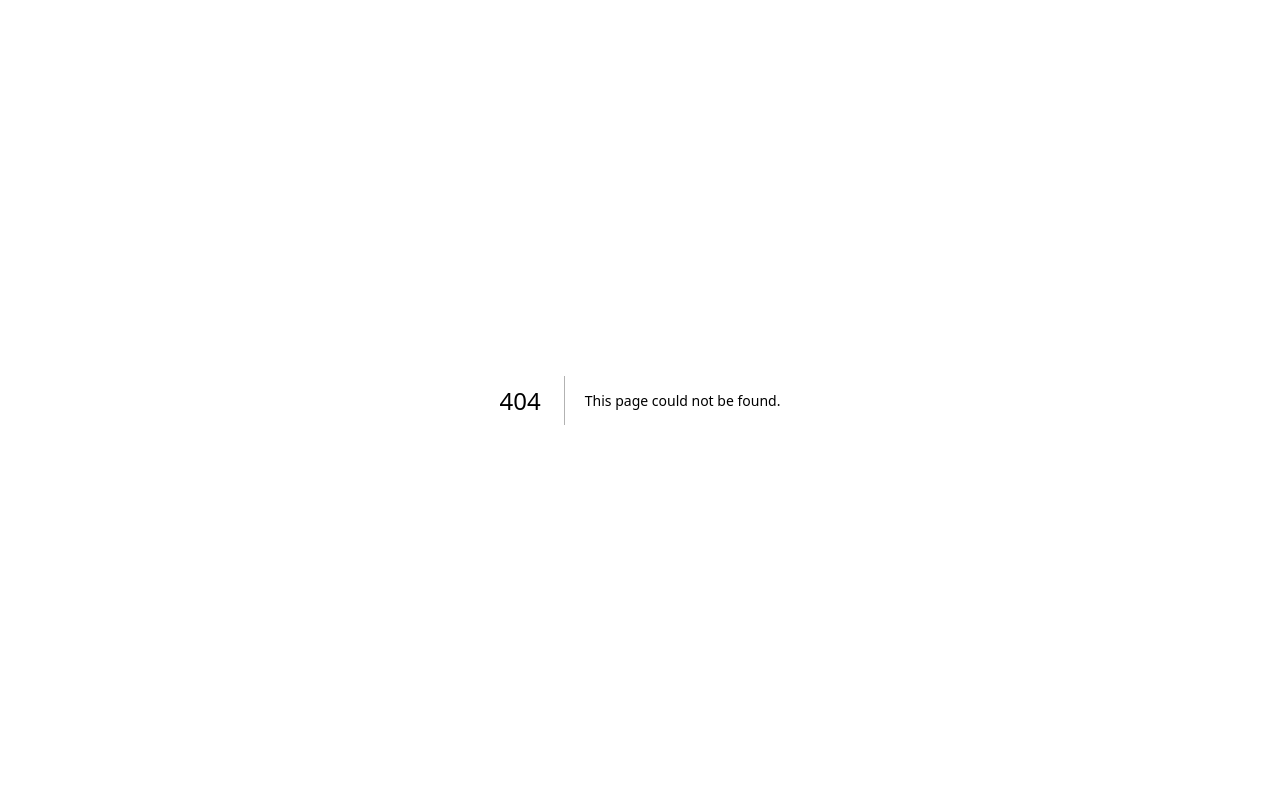
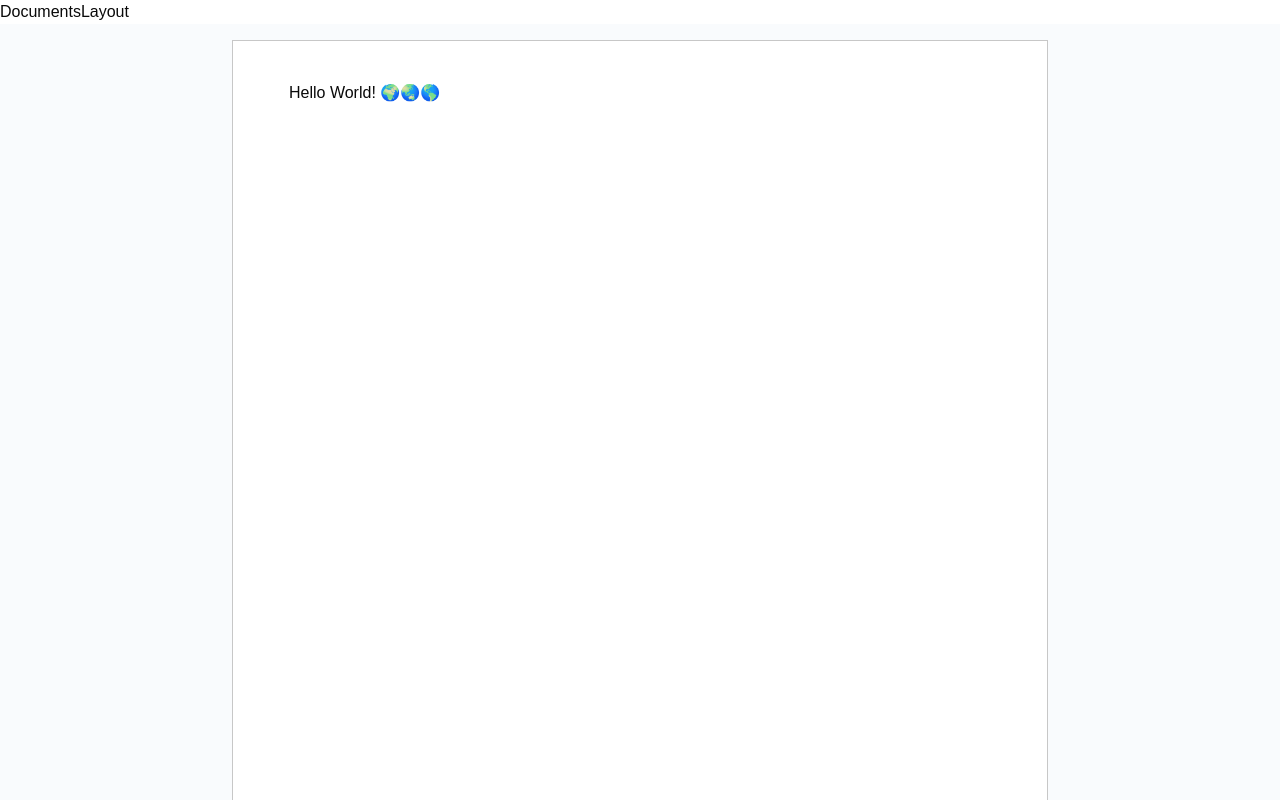
Before and after one commit to DipS1017/docsApp, a Next.js app: page /documents/123 in a window 1280 px wide. Before the commit this address had no page. Shown: the top 800 px of the page. Built offline with nearby package versions, Linux system fonts and the light colour scheme.

Commit message:
added docs

```diff
--- a/package.json
+++ b/package.json
@@ -37,6 +37,9 @@
     "@radix-ui/react-toggle": "^1.1.1",
     "@radix-ui/react-toggle-group": "^1.1.1",
     "@radix-ui/react-tooltip": "^1.1.6",
+    "@tiptap/pm": "^2.10.2",
+    "@tiptap/react": "^2.10.2",
+    "@tiptap/starter-kit": "^2.10.2",
     "class-variance-authority": "^0.7.1",
     "clsx": "^2.1.1",
     "cmdk": "^1.0.0",
--- /dev/null
+++ b/src/app/(auth)/layout.tsx
@@ -0,0 +1,14 @@
+
+interface AuthLayoutProps{
+children: React.ReactNode
+}
+const AuthLayout= ({children}:AuthLayoutProps) => {
+return(
+<div className="flex bg-red-500 min-h-4">
+    <p>Auth layout </p>
+      <div>{children}</div>
+</div>
+  )
+
+}
+export default AuthLayout;
--- /dev/null
+++ b/src/app/(auth)/sign-in/page.tsx
@@ -0,0 +1,9 @@
+const SignUpPage = () => {
+  return (
+    <>
+      {" "}
+      <div>this is a signup Page</div>
+    </>
+  );
+};
+export default SignUpPage;
--- /dev/null
+++ b/src/app/(auth)/sign-up/page.tsx
@@ -0,0 +1,9 @@
+const SignInPage = () => {
+  return (
+    <>
+      {" "}
+      <div>this is a signin Page</div>
+    </>
+  );
+};
+export default SignInPage;
--- /dev/null
+++ b/src/app/documents/[documentId]/editor.tsx
@@ -0,0 +1,23 @@
+"use client";
+import { useEditor, EditorContent } from "@tiptap/react";
+import StarterKit from "@tiptap/starter-kit";
+export const Editor = () => {
+  const editor = useEditor({
+    editorProps: {
+      attributes: {
+        style:"padding-left:56px; padding-right:56px;",
+        class:
+          "focus:outline-none print:border-0 bg-white border border-[#c7c7c7] flex flex-col min-h-[1054px] w-[816px] pt-10 pr-14 pb-10 cursor-text ",
+      },
+    },
+    extensions: [StarterKit],
+    content: `<p>Hello World! 🌍️🌏️🌎️</p>`,
+  });
+  return (
+    <div className="size-full overflow-x-auto bg-[#f9fbfd] px-4 print:p-0 print:bg-white print:overflow-visible">
+      <div className="min-w-max flex justify-center w-[816px] py-4 print:py-0 mx-auto print:w-full print:min-w-0">
+        <EditorContent editor={editor} />
+      </div>
+    </div>
+  );
+};
--- /dev/null
+++ b/src/app/documents/[documentId]/page.tsx
@@ -0,0 +1,13 @@
+import {Editor} from "./editor";
+interface DocumentIdPageProps {
+  params: Promise<{ documentId: string }>;
+}
+
+const DocumentIdPage = async ({ params }: DocumentIdPageProps) => {
+  const {documentId} = await params;
+  return (
+    <div className="min-h-screen bg-[#Fafbfd]">
+      <Editor/>
+    </div>);
+};
+export default DocumentIdPage;
--- /dev/null
+++ b/src/app/documents/layout.tsx
@@ -0,0 +1,13 @@
+interface DocumentLayoutProps{
+children: React.ReactNode
+}
+const DocumentsLayout = ({children}:DocumentLayoutProps) => {
+return(
+    <>
+    <p>DocumentsLayout</p>
+      <div>{children}</div>
+    </>
+  )
+
+}
+export default DocumentsLayout;
--- /dev/null
+++ b/src/app/documents/page.tsx
@@ -0,0 +1,4 @@
+const DocumentsPage=()=>{
+return(<></>)
+}
+export default DocumentsPage;
--- a/src/app/page.tsx
+++ b/src/app/page.tsx
@@ -1,8 +1,14 @@
+import { Button } from "@/components/ui/button";
+import Link from "next/link";
+
  const Home=()=>{
    return(
 <div className="flex min-h-screen items-center justify-center">
 
        <h1>hello</h1>
+      <Button variant="default"> Hello</Button>
+      Click <Link href="/documents/123"><span className="text-blue-500 cursor-pointer underline
+        ">&nbsp;here&nbsp;</span></Link> to go to document id
      </div>
    )
  }
```
Also changed, not shown: 1 other file (tests, documents, lock files or other folders).
